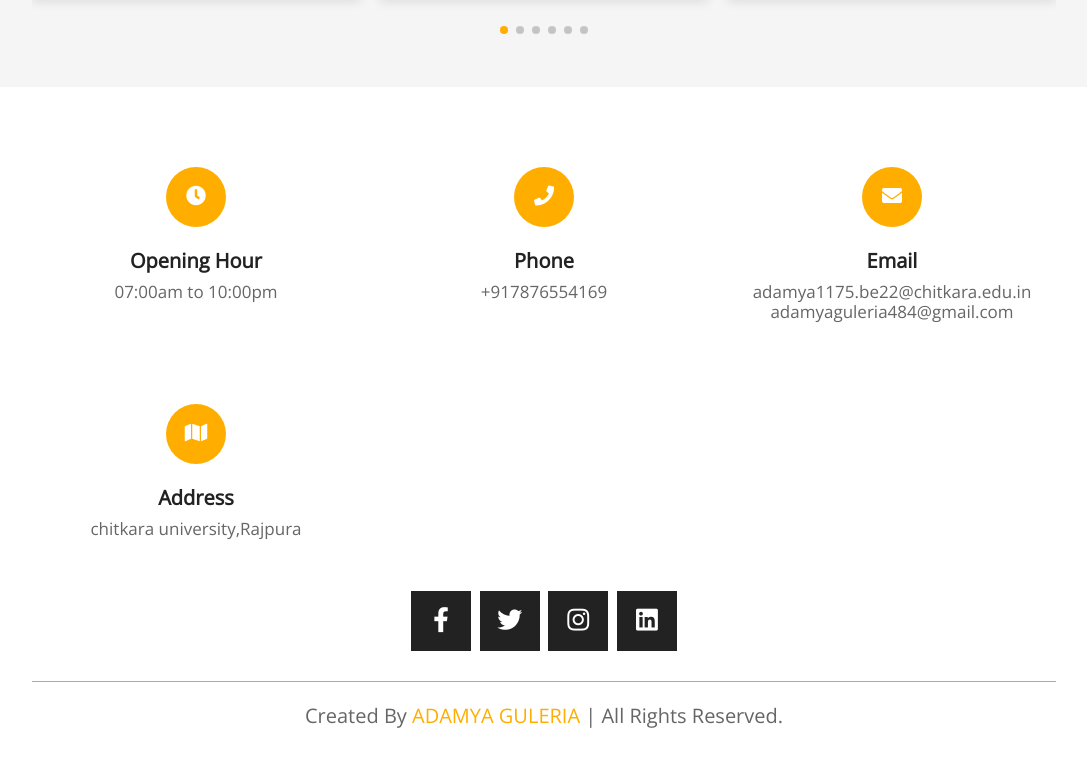
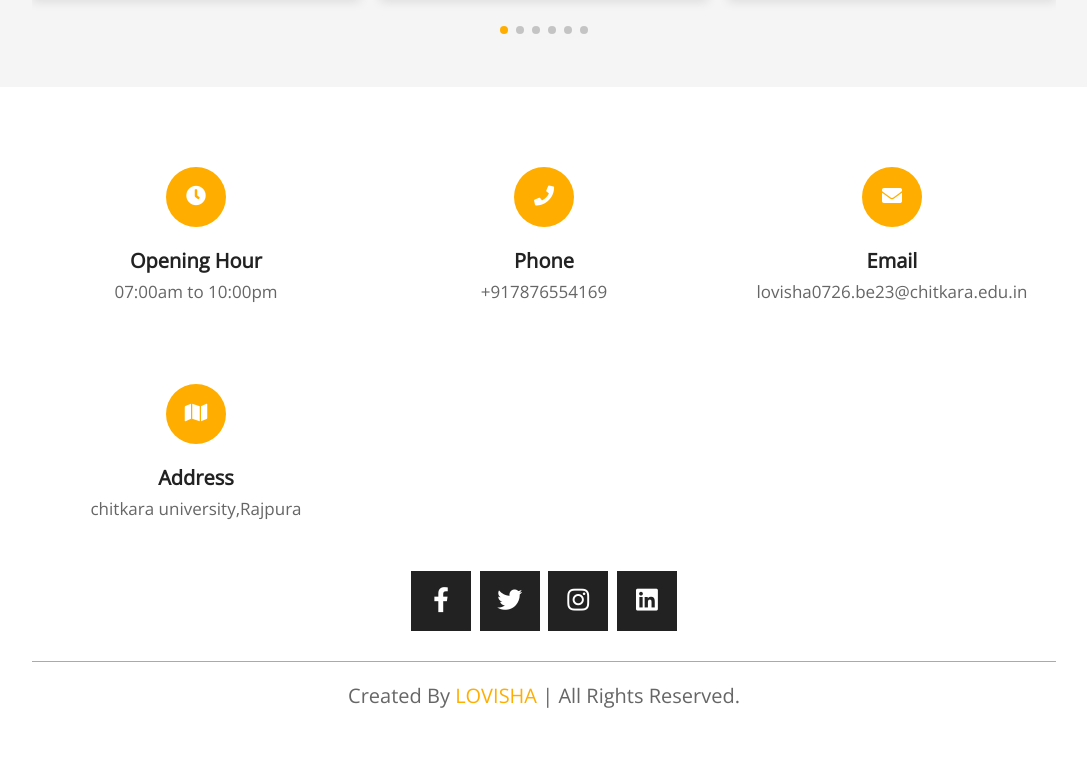
Before and after one commit to lavishjain784/SCM-1.3, a plain HTML site: page Food-website-main/Index.html in a window 1280 px wide. Shown: the part 5021-5788 px from the top of the page, without its empty margins (96-1183 px from the left). Drawn offline with nearby package versions, Linux system fonts and the light colour scheme; some packages are replaced by stand-ins of ours; a script that the page names is missing.

Commit message:
Index.html
Signed-off-by: Lovisha <156739360+lovisha0726@users.noreply.github.com>

```diff
--- a/Food-website-main/Index.html
+++ b/Food-website-main/Index.html
@@ -733,8 +733,8 @@
       <div class="icons">
          <i class="fas fa-envelope"></i>
             <h3>email</h3>
-            <p>adamya1175.be22@chitkara.edu.in</p>
-            <p>adamyaguleria484@gmail.com</p>
+            <p>lovisha0726.be23@chitkara.edu.in</p>
+
       </div>
 
       <div class="icons">
@@ -752,7 +752,7 @@
       <a href="https://www.linkedin.com/in/olumide-micheal-650b001b2/" target="_blank" class="fab fa-linkedin"></a>
    </div>
 
-   <div class="credit">created by <span>ADAMYA GULERIA</span> | all rights reserved.</div>
+   <div class="credit">created by <span>LOVISHA</span> | all rights reserved.</div>
 
 </section>
 
```
